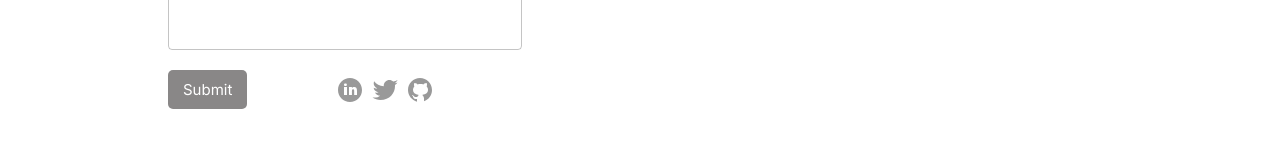
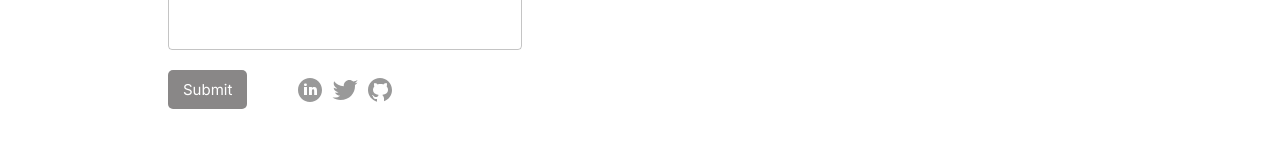
Before and after one commit to jasonfelice/new-portfolio, a React (Create React App) app: page / in a window 1280 px wide. Shown: the part 2783-2943 px from the top of the page. Built offline with nearby package versions, Linux system fonts and the light colour scheme.

Commit message:
Perfectly center social icons on contact section

```diff
--- a/src/components/contact/contact.module.scss
+++ b/src/components/contact/contact.module.scss
@@ -67,6 +67,7 @@
 .formPanel {
   display: flex;
   align-items: center;
+  position: relative;
 }
 
 .formPanel button {
@@ -85,9 +86,13 @@
 }
 
 .socialLinks {
+  position: absolute;
+  left: 0;
+  right: 0;
   margin: 0 auto;
   list-style: none;
   display: flex;
+  justify-content: center;
   gap: 5px;
 
   a {
```
